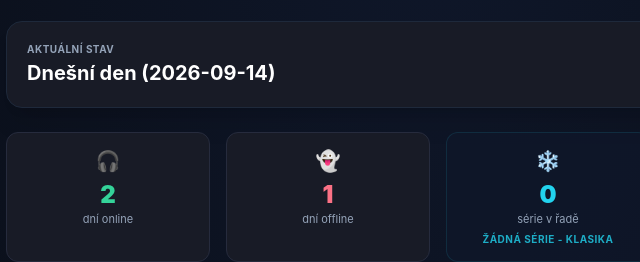
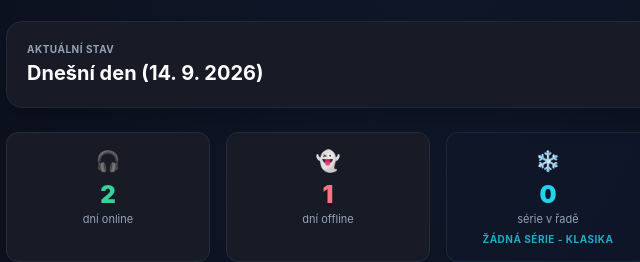
Before and after one commit to s1monXGOD/kdy-byl-tomik-na-discordu, a plain HTML site: page index.html in a window 1280 px wide. Shown: the part 143-405 px from the top of the page, 202-842 px from the left. Drawn offline with nearby package versions, Linux system fonts and the light colour scheme.

Commit message:
index.html

```diff
--- a/index.html
+++ b/index.html
@@ -274,9 +274,10 @@
     // Aplikace vzhledu
     applyStreakTheme(streak);
 
-    // Dnes (14. 9. 2026)
-    const todayStr = "2026-09-14";
-    document.getElementById("todayDate").innerText = todayStr;
+    // Automatické zjištění dnešního data podle zařízení
+    const now = new Date();
+    const todayStr = `${now.getFullYear()}-${String(now.getMonth() + 1).padStart(2, '0')}-${String(now.getDate()).padStart(2, '0')}`;
+    document.getElementById("todayDate").innerText = `${now.getDate()}. ${now.getMonth() + 1}. ${now.getFullYear()}`;
     const todayLog = logsMap.get(todayStr);
     const badge = document.getElementById("todayStatusBadge");
 
```
